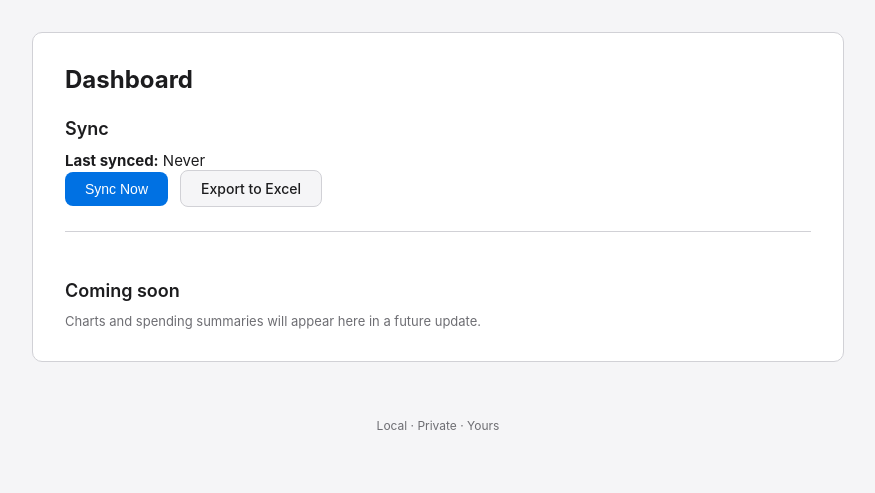
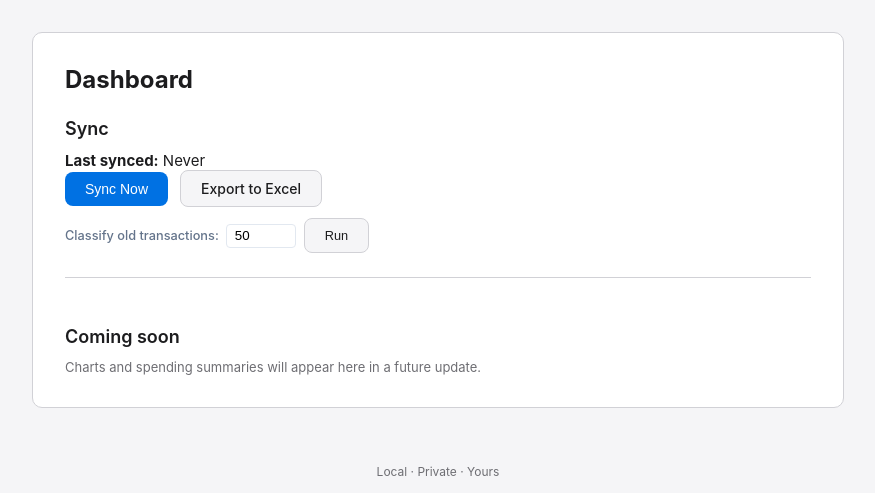
Before and after one commit to Riddy21/Friday_Budgeting_Pro, a FastAPI app: template ui/templates/dashboard.html in a window 1280 px wide. Shown: the part 52-545 px from the top of the page, without its empty margins (202-1077 px from the left). Run offline with FastAPI, Linux system fonts and the light colour scheme; the template is opened without the code that fills it, so the values that code supplies are empty; parts of the project's set-up code (start-up, migrations or seed data) failed here and were passed over.

Commit message:
feat: selective classification + api/sync non-blocking polish

```diff
--- a/server/main.py
+++ b/server/main.py
@@ -1373,7 +1373,9 @@ def create_investment_ledger(name: str) -> dict:
 # ---------------------------------------------------------------------------
 
 
-def classify_pending_transactions(user_id: str, limit: int | None = None) -> dict:
+def classify_pending_transactions(
+    user_id: str, limit: int | None = None, tx_ids: list[str] | None = None
+) -> dict:
     """Classify all unclassified transactions for *user_id* and write entries.
 
     Finds transactions owned by *user_id* that have no row in
@@ -1400,6 +1402,10 @@ def classify_pending_transactions(user_id: str, limit: int | None = None) -> dic
 
     Args:
         user_id: The user whose transactions to classify.
+        limit: Optional cap on number of transactions to process.
+        tx_ids: When provided, only classify transactions whose IDs are in
+            this list.  When *None* (the default) all unclassified
+            transactions for the user are considered.
 
     Returns:
         ``{"classified": N, "skipped": M, "uncertain": K}``
@@ -1410,6 +1416,10 @@ def classify_pending_transactions(user_id: str, limit: int | None = None) -> dic
 
     if not user_id:
         return {"classified": classified, "skipped": skipped, "uncertain": uncertain}
+
+    # If tx_ids list is provided but empty, nothing to classify.
+    if tx_ids is not None and len(tx_ids) == 0:
+        return {"classified": 0, "skipped": 0, "uncertain": 0}
 
     conn = get_db(server.paths.DB_PATH)
     try:
@@ -1424,23 +1434,45 @@ def classify_pending_transactions(user_id: str, limit: int | None = None) -> dic
         hints_list = _fetch_hints(conn)
 
         # Fetch all unclassified, non-pending transactions for this user.
-        unclassified = conn.execute(
-            """
-            SELECT t.id, t.merchant, t.amount, t.date,
-                   t.plaid_category, t.bank_account_id
-            FROM transactions t
-            JOIN bank_accounts ba ON ba.id = t.bank_account_id
-            JOIN bank_connections bc ON bc.id = ba.connection_id
-            WHERE bc.user_id = ?
-              AND t.pending = 0
-              AND NOT EXISTS (
-                SELECT 1 FROM transaction_entries te
-                WHERE te.transaction_id = t.id
-              )
-            ORDER BY t.date DESC
-            """,
-            (user_id,),
-        ).fetchall()
+        # When tx_ids is provided, restrict to those specific transaction IDs.
+        if tx_ids is not None:
+            placeholders = ",".join("?" * len(tx_ids))
+            unclassified = conn.execute(
+                f"""
+                SELECT t.id, t.merchant, t.amount, t.date,
+                       t.plaid_category, t.bank_account_id
+                FROM transactions t
+                JOIN bank_accounts ba ON ba.id = t.bank_account_id
+                JOIN bank_connections bc ON bc.id = ba.connection_id
+                WHERE bc.user_id = ?
+                  AND t.pending = 0
+                  AND t.id IN ({placeholders})
+                  AND NOT EXISTS (
+                    SELECT 1 FROM transaction_entries te
+                    WHERE te.transaction_id = t.id
+                  )
+                ORDER BY t.date DESC
+                """,
+                (user_id, *tx_ids),
+            ).fetchall()
+        else:
+            unclassified = conn.execute(
+                """
+                SELECT t.id, t.merchant, t.amount, t.date,
+                       t.plaid_category, t.bank_account_id
+                FROM transactions t
+                JOIN bank_accounts ba ON ba.id = t.bank_account_id
+                JOIN bank_connections bc ON bc.id = ba.connection_id
+                WHERE bc.user_id = ?
+                  AND t.pending = 0
+                  AND NOT EXISTS (
+                    SELECT 1 FROM transaction_entries te
+                    WHERE te.transaction_id = t.id
+                  )
+                ORDER BY t.date DESC
+                """,
+                (user_id,),
+            ).fetchall()
         if limit:
             unclassified = unclassified[: int(limit)]
 
@@ -1750,6 +1782,8 @@ def sync() -> dict:
     total_modified = 0
     total_removed = 0
     total_classified = 0
+    # Track newly inserted tx IDs per user so auto-classify only touches them.
+    newly_added_tx_ids: dict[str, list[str]] = {}
 
     health_check_result: dict = {}
 
@@ -1996,7 +2030,10 @@ def sync() -> dict:
                             )
 
                             if cur.rowcount > 0:
-                                # Newly inserted — count and attempt Tier-1 classification
+                                # Newly inserted — track for selective auto-classify.
+                                if conn_user_id:
+                                    newly_added_tx_ids.setdefault(conn_user_id, []).append(txn_id)
+                                # Count and attempt Tier-1 classification
                                 conn_added += 1
                                 txn_dict = {
                                     "id": txn_id,
@@ -2094,13 +2131,16 @@ def sync() -> dict:
                     total_classified += conn_classified
 
                 # After all connections are synced, run auto-classification on
-                # any newly inserted (unclassified) transactions.  Errors are
-                # caught so a classification failure never blocks sync.
+                # only the newly inserted transactions from this sync.  Errors
+                # are caught so a classification failure never blocks sync.
                 auto_classify_result = {"classified": 0, "skipped": 0, "uncertain": 0}
                 try:
                     uid = get_active_user_id(server.paths.DB_PATH)
                     if uid:
-                        auto_classify_result = classify_pending_transactions(uid)
+                        newly_added_tx_ids_for_user = newly_added_tx_ids.get(uid, [])
+                        auto_classify_result = classify_pending_transactions(
+                            uid, tx_ids=newly_added_tx_ids_for_user
+                        )
                 except Exception as _exc:
                     _logger.warning("Auto-classification after sync failed: %s", _exc)
 
@@ -2122,6 +2162,28 @@ def sync() -> dict:
         "auto_uncertain": auto_classify_result.get("uncertain", 0),
         "health_check": health_check_result,
     }
+
+
+@mcp.tool
+def classify_backfill(limit: int = 50) -> dict:
+    """Classify up to *limit* previously unclassified transactions using the LLM.
+
+    Use this to process old transactions that weren't classified yet.
+    New transactions from sync are always classified automatically.
+    Returns {classified, skipped, uncertain, limit_used}.
+    """
+    uid = get_active_user_id(server.paths.DB_PATH)
+    if not uid:
+        return {
+            "error": "No active user",
+            "classified": 0,
+            "skipped": 0,
+            "uncertain": 0,
+            "limit_used": limit,
+        }
+    result = classify_pending_transactions(uid, limit=limit)
+    result["limit_used"] = limit
+    return result
 
 
 @mcp.tool
--- a/ui/server.py
+++ b/ui/server.py
@@ -881,6 +881,24 @@ def api_sync_result(request: Request):
         return JSONResponse(result)
     finally:
         conn.close()
+
+
+@app.post("/api/classify/backfill")
+async def api_classify_backfill(request: Request):
+    """Run LLM backfill classification on old unclassified transactions."""
+    if not _is_authenticated(request):
+        return JSONResponse({"error": "Unauthorized"}, status_code=401)
+
+    try:
+        body = await request.json()
+    except Exception:
+        body = {}
+    limit = int(body.get("limit", 50))
+
+    import server.main as _sm
+
+    result = _sm.classify_backfill(limit=limit)
+    return JSONResponse(result)
 
 
 @app.get("/dashboard", response_class=HTMLResponse)
--- a/ui/templates/dashboard.html
+++ b/ui/templates/dashboard.html
@@ -24,6 +24,36 @@
       <a href="/export/excel" class="btn-secondary">Export to Excel</a>
     </div>
     <div id="sync-result" style="margin-top:0.75rem"></div>
+    <div style="margin-top:0.75rem;display:flex;gap:0.5rem;align-items:center">
+      <label style="font-size:0.85rem;color:#64748b">Classify old transactions:</label>
+      <input type="number" id="backfill-limit" value="50" min="1" max="500"
+        style="width:70px;padding:0.25rem 0.5rem;border:1px solid #e2e8f0;border-radius:4px">
+      <button onclick="runBackfill()" class="btn btn-secondary" style="font-size:0.85rem" id="backfill-btn">
+        Run
+      </button>
+      <span id="backfill-result" style="font-size:0.85rem"></span>
+    </div>
+    <script>
+    async function runBackfill() {
+      const limit = document.getElementById('backfill-limit').value;
+      const btn = document.getElementById('backfill-btn');
+      const el = document.getElementById('backfill-result');
+      btn.disabled = true;
+      el.textContent = '⏳ Classifying…';
+      try {
+        const r = await fetch('/api/classify/backfill', {
+          method: 'POST',
+          headers: {'Content-Type': 'application/json'},
+          body: JSON.stringify({limit: parseInt(limit)})
+        });
+        const d = await r.json();
+        el.textContent = '✅ ' + (d.classified || 0) + ' classified, ' + (d.uncertain || 0) + ' uncertain';
+      } catch(e) {
+        el.textContent = '❌ Failed';
+      }
+      btn.disabled = false;
+    }
+    </script>
     <script>
     async function doSync(btn) {
       btn.disabled = true;
```
Also changed, not shown: SKILL.md (+1 -0 lines).
